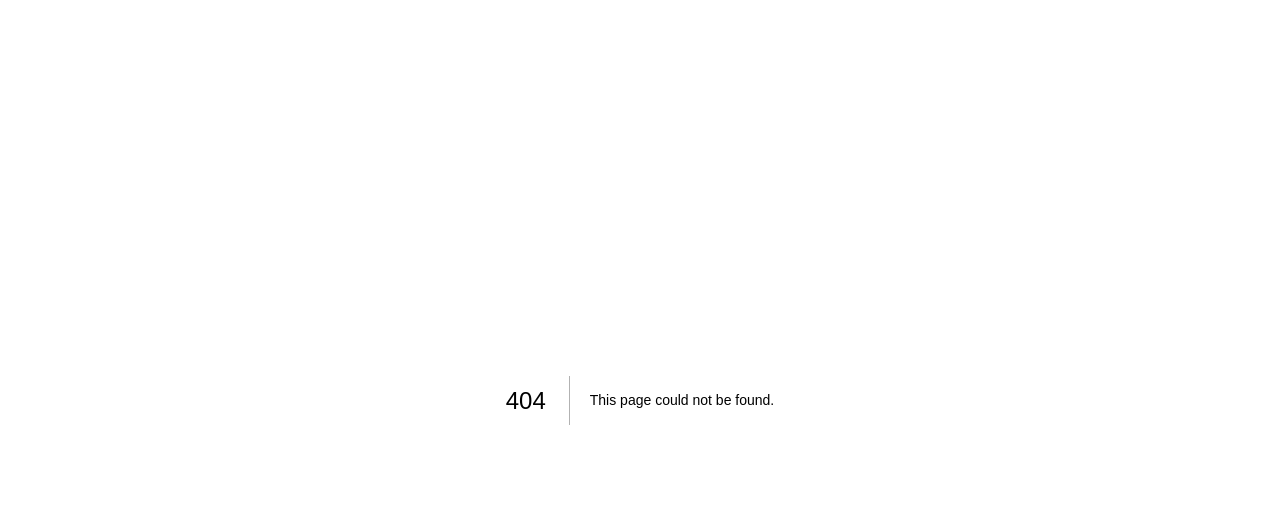
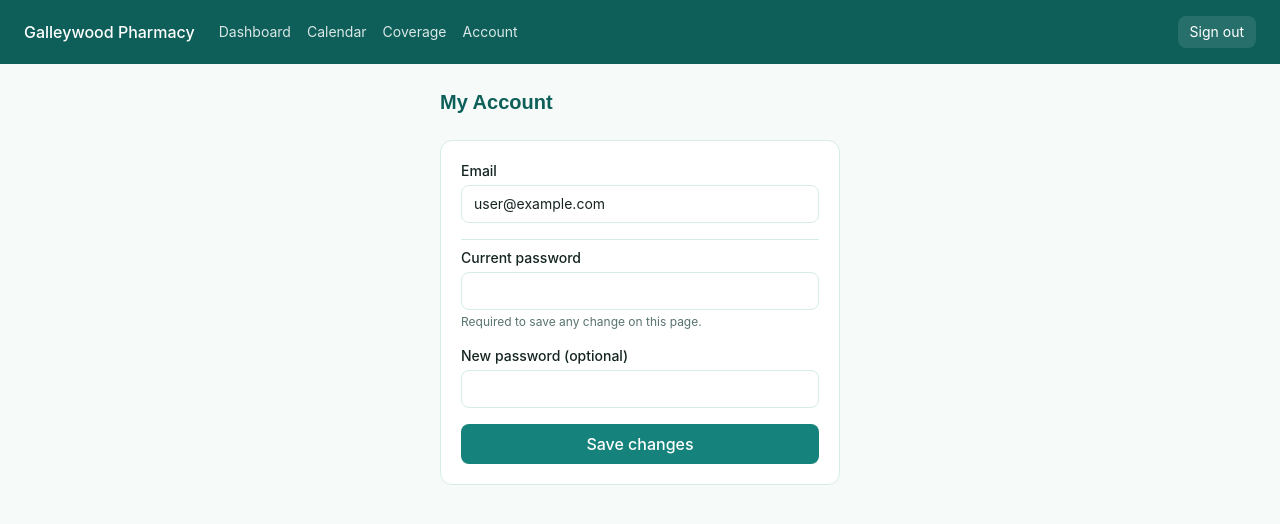
Before and after one commit to GalleywoodPharmacy/galleywood-leave-tracker, a Next.js app: page /account in a window 1280 px wide. Before the commit this address had no page. Shown: the top 524 px of the page. Built offline with nearby package versions, Linux system fonts and the light colour scheme; no server answers; sample sign-in values are in the browser's storage.

Commit message:
add 8-hour default rota, staff email/password management, self-service account page

```diff
--- /dev/null
+++ b/app/account/page.tsx
@@ -0,0 +1,21 @@
+import { getServerSession } from "next-auth";
+import { redirect } from "next/navigation";
+import { authOptions } from "@/lib/auth";
+import AppNav from "@/components/app-nav";
+import AccountForm from "@/components/account/account-form";
+
+export default async function AccountPage() {
+  const session = await getServerSession(authOptions);
+  if (!session) redirect("/login");
+
+  return (
+    <div className="min-h-screen bg-page">
+      <AppNav isManager={session.user.isManager} />
+
+      <main className="p-6 max-w-md mx-auto space-y-6">
+        <h1 className="text-xl text-header">My Account</h1>
+        <AccountForm currentEmail={session.user.email ?? ""} />
+      </main>
+    </div>
+  );
+}
--- /dev/null
+++ b/app/api/account/route.ts
@@ -0,0 +1,49 @@
+import { NextResponse } from "next/server";
+import { z } from "zod";
+import { getServerSession } from "next-auth";
+import { authOptions } from "@/lib/auth";
+import { prisma } from "@/lib/prisma";
+import { hashPassword, verifyPassword } from "@/lib/password";
+
+const schema = z.object({
+  email: z.string().email(),
+  currentPassword: z.string().min(1, "Enter your current password"),
+  newPassword: z.string().min(8, "New password must be at least 8 characters").optional(),
+});
+
+export async function PATCH(req: Request) {
+  const session = await getServerSession(authOptions);
+  if (!session) return NextResponse.json({ error: "Not signed in" }, { status: 401 });
+
+  const parsed = schema.safeParse(await req.json());
+  if (!parsed.success) {
+    return NextResponse.json({ error: parsed.error.issues[0]?.message ?? "Invalid request" }, { status: 400 });
+  }
+
+  const user = await prisma.user.findUniqueOrThrow({ where: { id: session.user.id } });
+  if (!user.passwordHash) {
+    return NextResponse.json({ error: "This account has no password set yet — ask a manager for help." }, { status: 400 });
+  }
+
+  const valid = await verifyPassword(parsed.data.currentPassword, user.passwordHash);
+  if (!valid) {
+    return NextResponse.json({ error: "Current password is incorrect." }, { status: 400 });
+  }
+
+  const normalizedEmail = parsed.data.email.toLowerCase().trim();
+  if (normalizedEmail !== user.email) {
+    const existing = await prisma.user.findUnique({ where: { email: normalizedEmail } });
+    if (existing) {
+      return NextResponse.json({ error: "That email is already in use." }, { status: 409 });
+    }
+  }
+
+  const updateData: { email: string; passwordHash?: string } = { email: normalizedEmail };
+  if (parsed.data.newPassword) {
+    updateData.passwordHash = await hashPassword(parsed.data.newPassword);
+  }
+
+  await prisma.user.update({ where: { id: session.user.id }, data: updateData });
+
+  return NextResponse.json({ ok: true });
+}
--- a/app/api/settings/staff/[id]/route.ts
+++ b/app/api/settings/staff/[id]/route.ts
@@ -3,6 +3,7 @@ import { z } from "zod";
 import { requireManager } from "@/lib/require-manager";
 import { prisma } from "@/lib/prisma";
 import { computeStatutoryAnnualHoursForUser } from "@/lib/leave";
+import { hashPassword } from "@/lib/password";
 
 export async function GET(req: Request, { params }: { params: { id: string } }) {
   const check = await requireManager();
@@ -17,8 +18,10 @@ export async function GET(req: Request, { params }: { params: { id: string } })
 
 const updateSchema = z.object({
   name: z.string().min(1).optional(),
+  email: z.string().email().optional(),
   isManager: z.boolean().optional(),
   allowanceAnnualHours: z.number().nonnegative().optional(),
+  newPassword: z.string().min(8, "Password must be at least 8 characters").optional(),
 });
 
 export async function PATCH(req: Request, { params }: { params: { id: string } }) {
@@ -26,7 +29,9 @@ export async function PATCH(req: Request, { params }: { params: { id: string } }
   if (check instanceof NextResponse) return check;
 
   const parsed = updateSchema.safeParse(await req.json());
-  if (!parsed.success) return NextResponse.json({ error: "Invalid update" }, { status: 400 });
+  if (!parsed.success) {
+    return NextResponse.json({ error: parsed.error.issues[0]?.message ?? "Invalid update" }, { status: 400 });
+  }
 
   if (parsed.data.isManager === false) {
     const managerCount = await prisma.user.count({ where: { isManager: true } });
@@ -36,9 +41,32 @@ export async function PATCH(req: Request, { params }: { params: { id: string } }
     }
   }
 
+  const { email, newPassword, ...rest } = parsed.data;
+
+  const updateData: {
+    name?: string;
+    isManager?: boolean;
+    allowanceAnnualHours?: number;
+    email?: string;
+    passwordHash?: string;
+  } = { ...rest };
+
+  if (email) {
+    const normalizedEmail = email.toLowerCase().trim();
+    const existing = await prisma.user.findUnique({ where: { email: normalizedEmail } });
+    if (existing && existing.id !== params.id) {
+      return NextResponse.json({ error: "That email is already in use." }, { status: 409 });
+    }
+    updateData.email = normalizedEmail;
+  }
+
+  if (newPassword) {
+    updateData.passwordHash = await hashPassword(newPassword);
+  }
+
   const user = await prisma.user.update({
     where: { id: params.id },
-    data: parsed.data,
+    data: updateData,
     select: {
       id: true,
       name: true,
--- /dev/null
+++ b/components/account/account-form.tsx
@@ -0,0 +1,112 @@
+"use client";
+
+import { useState } from "react";
+import { useRouter } from "next/navigation";
+
+export default function AccountForm({ currentEmail }: { currentEmail: string }) {
+  const router = useRouter();
+  const [email, setEmail] = useState(currentEmail);
+  const [currentPassword, setCurrentPassword] = useState("");
+  const [newPassword, setNewPassword] = useState("");
+  const [confirmPassword, setConfirmPassword] = useState("");
+  const [error, setError] = useState<string | null>(null);
+  const [success, setSuccess] = useState<string | null>(null);
+  const [submitting, setSubmitting] = useState(false);
+
+  async function handleSubmit(e: React.FormEvent) {
+    e.preventDefault();
+    setError(null);
+    setSuccess(null);
+
+    if (!currentPassword) {
+      setError("Enter your current password to make changes.");
+      return;
+    }
+    if (newPassword && newPassword !== confirmPassword) {
+      setError("New password and confirmation don't match.");
+      return;
+    }
+
+    setSubmitting(true);
+    const res = await fetch("/api/account", {
+      method: "PATCH",
+      headers: { "Content-Type": "application/json" },
+      body: JSON.stringify({
+        email,
+        currentPassword,
+        newPassword: newPassword || undefined,
+      }),
+    });
+    setSubmitting(false);
+    const data = await res.json().catch(() => ({}));
+
+    if (!res.ok) {
+      setError(data.error ?? "Couldn't save your changes.");
+      return;
+    }
+
+    setCurrentPassword("");
+    setNewPassword("");
+    setConfirmPassword("");
+    setSuccess("Saved. If you changed your email, sign out and back in to see it everywhere.");
+    router.refresh();
+  }
+
+  return (
+    <form onSubmit={handleSubmit} className="bg-white border border-line rounded-xl p-5 space-y-4">
+      <div>
+        <label className="block text-sm font-medium text-ink mb-1">Email</label>
+        <input
+          type="email"
+          value={email}
+          onChange={(e) => setEmail(e.target.value)}
+          className="w-full rounded-lg border border-line px-3 py-2 text-sm focus:outline-none focus:ring-2 focus:ring-accent"
+        />
+      </div>
+
+      <div className="pt-2 border-t border-line">
+        <label className="block text-sm font-medium text-ink mb-1">Current password</label>
+        <input
+          type="password"
+          value={currentPassword}
+          onChange={(e) => setCurrentPassword(e.target.value)}
+          className="w-full rounded-lg border border-line px-3 py-2 text-sm focus:outline-none focus:ring-2 focus:ring-accent"
+        />
+        <p className="text-xs text-ink-soft mt-1">Required to save any change on this page.</p>
+      </div>
+
+      <div>
+        <label className="block text-sm font-medium text-ink mb-1">New password (optional)</label>
+        <input
+          type="password"
+          value={newPassword}
+          onChange={(e) => setNewPassword(e.target.value)}
+          className="w-full rounded-lg border border-line px-3 py-2 text-sm focus:outline-none focus:ring-2 focus:ring-accent"
+        />
+      </div>
+
+      {newPassword && (
+        <div>
+          <label className="block text-sm font-medium text-ink mb-1">Confirm new password</label>
+          <input
+            type="password"
+            value={confirmPassword}
+            onChange={(e) => setConfirmPassword(e.target.value)}
+            className="w-full rounded-lg border border-line px-3 py-2 text-sm focus:outline-none focus:ring-2 focus:ring-accent"
+          />
+        </div>
+      )}
+
+      {error && <p className="text-sm text-declined">{error}</p>}
+      {success && <p className="text-sm text-primary">{success}</p>}
+
+      <button
+        type="submit"
+        disabled={submitting}
+        className="w-full rounded-lg bg-primary text-white font-medium py-2 hover:bg-header transition-colors disabled:opacity-60"
+      >
+        {submitting ? "Saving…" : "Save changes"}
+      </button>
+    </form>
+  );
+}
--- a/components/app-nav.tsx
+++ b/components/app-nav.tsx
@@ -5,6 +5,7 @@ const LINKS = [
   { href: "/dashboard", label: "Dashboard" },
   { href: "/calendar", label: "Calendar" },
   { href: "/coverage", label: "Coverage" },
+  { href: "/account", label: "Account" },
 ];
 
 export default function AppNav({ isManager }: { isManager: boolean }) {
--- a/components/settings/staff-table.tsx
+++ b/components/settings/staff-table.tsx
@@ -19,6 +19,8 @@ function StaffRow({ member, zebra }: { member: StaffMember; zebra: boolean }) {
   const [error, setError] = useState<string | null>(null);
   const [annual, setAnnual] = useState(String(member.allowanceAnnualHours));
   const [isManager, setIsManager] = useState(member.isManager);
+  const [email, setEmail] = useState(member.email);
+  const [newPassword, setNewPassword] = useState("");
 
   async function calculateAnnual() {
     setError(null);
@@ -42,6 +44,8 @@ function StaffRow({ member, zebra }: { member: StaffMember; zebra: boolean }) {
       body: JSON.stringify({
         allowanceAnnualHours: parseFloat(annual),
         isManager,
+        email,
+        ...(newPassword.trim() ? { newPassword: newPassword.trim() } : {}),
       }),
     });
     setBusy(false);
@@ -50,6 +54,7 @@ function StaffRow({ member, zebra }: { member: StaffMember; zebra: boolean }) {
       setError(data.error ?? "Couldn't save.");
       return;
     }
+    setNewPassword("");
     setEditing(false);
     router.refresh();
   }
@@ -68,42 +73,86 @@ function StaffRow({ member, zebra }: { member: StaffMember; zebra: boolean }) {
     router.refresh();
   }
 
+  if (editing) {
+    return (
+      <tr className={zebra ? "bg-card/40" : ""}>
+        <td colSpan={4} className="px-5 py-4 border-t border-line">
+          <div className="grid grid-cols-1 sm:grid-cols-2 gap-3">
+            <div>
+              <label className="block text-xs text-ink-soft mb-1">Email</label>
+              <input
+                type="email"
+                value={email}
+                onChange={(e) => setEmail(e.target.value)}
+                className="w-full rounded-lg border border-line px-2 py-1.5 text-sm"
+              />
+            </div>
+            <div>
+              <label className="block text-xs text-ink-soft mb-1">New password (leave blank to keep current)</label>
+              <input
+                type="text"
+                value={newPassword}
+                onChange={(e) => setNewPassword(e.target.value)}
+                placeholder="••••••••"
+                className="w-full rounded-lg border border-line px-2 py-1.5 text-sm font-mono"
+              />
+            </div>
+            <div>
+              <label className="block text-xs text-ink-soft mb-1">Annual allowance (hours)</label>
+              <input
+                value={annual}
+                onChange={(e) => setAnnual(e.target.value)}
+                className="w-28 rounded-lg border border-line px-2 py-1.5 text-sm font-mono"
+              />
+              <button
+                type="button"
+                disabled={calculating}
+                onClick={calculateAnnual}
+                className="block text-[11px] text-coverage hover:underline mt-1 disabled:opacity-60"
+              >
+                {calculating ? "Calculating…" : "Calculate from rota"}
+              </button>
+            </div>
+            <div className="flex items-end">
+              <label className="flex items-center gap-2 text-sm text-ink">
+                <input type="checkbox" checked={isManager} onChange={(e) => setIsManager(e.target.checked)} />
+                Manager
+              </label>
+            </div>
+          </div>
+
+          {error && <p className="text-sm text-declined mt-3">{error}</p>}
+
+          <div className="flex gap-3 mt-3">
+            <button
+              disabled={busy}
+              onClick={save}
+              className="rounded-lg bg-primary text-white text-sm px-4 py-1.5 hover:bg-header disabled:opacity-60"
+            >
+              Save
+            </button>
+            <button
+              onClick={() => {
+                setEditing(false);
+                setNewPassword("");
+                setEmail(member.email);
+              }}
+              className="rounded-lg border border-line text-sm px-4 py-1.5 hover:bg-card"
+            >
+              Cancel
+            </button>
+          </div>
+        </td>
+      </tr>
+    );
+  }
+
   return (
     <tr className={zebra ? "bg-card/40" : ""}>
       <td className="px-5 py-3 border-t border-line">
         <div className="font-medium">{member.name}</div>
         <div className="text-xs text-ink-soft">{member.email}</div>
       </td>
-      {editing ? (
-        <>
-          <td className="px-5 py-3 border-t border-line">
-            <input value={annual} onChange={(e) => setAnnual(e.target.value)} className="w-16 rounded border border-line px-1.5 py-1 text-xs font-mono" />
-            <button
-              type="button"
-              disabled={calculating}
-              onClick={calculateAnnual}
-              className="block text-[11px] text-coverage hover:underline mt-0.5 disabled:opacity-60"
-            >
-              {calculating ? "Calculating…" : "Calculate from rota"}
-            </button>
-          </td>
-          <td className="px-5 py-3 border-t border-line">
-            <label className="flex items-center gap-1 text-xs">
-              <input type="checkbox" checked={isManager} onChange={(e) => setIsManager(e.target.checked)} />
-              Manager
-            </label>
-          </td>
-          <td className="px-5 py-3 border-t border-line text-right space-x-3 text-xs">
-            <button disabled={busy} onClick={save} className="text-primary hover:underline disabled:opacity-60">
-              Save
-            </button>
-            <button onClick={() => setEditing(false)} className="text-ink-soft hover:underline">
-              Cancel
-            </button>
-          </td>
-        </>
-      ) : (
-        <>
       <td className="px-5 py-3 border-t border-line font-mono">{member.allowanceAnnualHours}h</td>
       <td className="px-5 py-3 border-t border-line text-xs">{member.isManager ? "Manager" : "Staff"}</td>
       <td className="px-5 py-3 border-t border-line text-right space-x-3 text-xs">
@@ -114,13 +163,6 @@ function StaffRow({ member, zebra }: { member: StaffMember; zebra: boolean }) {
           Remove
         </button>
       </td>
-        </>
-      )}
-      {error && (
-        <td colSpan={4} className="px-5 pb-2 text-xs text-declined">
-          {error}
-        </td>
-      )}
     </tr>
   );
 }
@@ -218,9 +260,8 @@ export default function StaffTable({ staff }: { staff: StaffMember[] }) {
           </tbody>
         </table>
         <p className="text-xs text-ink-soft px-5 py-3 border-t border-line">
-          "Calculate from rota" fills in the Annual field using (this person's weekly rota hours × 5.6) minus any
-          bank-holiday hours that fall on a day they work this year — set their rota in Staff rotas below first.
-          It only fills the box; click Save to apply it.
+          Click Edit to change someone's email, reset their password, adjust their annual allowance, or change their role.
+          Leave the password box blank to keep their current password unchanged.
         </p>
       </div>
       <AddStaffForm />
--- a/lib/business-rules.ts
+++ b/lib/business-rules.ts
@@ -3,13 +3,13 @@ export type ClosedReason =
   | { closed: true; reason: "sunday" | "bank-holiday" | "extra-closure"; label: string };
 
 const HOURS_BY_WEEKDAY: Record<number, number> = {
-  0: 0,
+  0: 0, // Sunday
   1: 7.5,
   2: 7.5,
   3: 7.5,
   4: 7.5,
   5: 7.5,
-  6: 4,
+  6: 4, // Saturday
 };
 
 function toUTCDate(d: Date): Date {
--- a/lib/leave.ts
+++ b/lib/leave.ts
@@ -17,7 +17,7 @@ export async function loadExtraClosedDates(): Promise<Map<string, string>> {
   return map;
 }
 
-export const DEFAULT_ROTA: WeeklyRota = { sun: 0, mon: 7.5, tue: 7.5, wed: 7.5, thu: 7.5, fri: 7.5, sat: 4 };
+export const DEFAULT_ROTA: WeeklyRota = { sun: 0, mon: 8, tue: 8, wed: 8, thu: 8, fri: 8, sat: 4 };
 
 export async function getRotaForUser(userId: string): Promise<WeeklyRota> {
   const rota = await prisma.staffRota.findUnique({ where: { userId } });
@@ -57,7 +57,7 @@ export type LeaveBalance = {
   remainingDaysApprox: number;
 };
 
-const STANDARD_DAY_HOURS = 7.5;
+const STANDARD_DAY_HOURS = 8;
 
 export async function getBalance(userId: string, excludeRequestId?: string): Promise<LeaveBalance> {
   const user = await prisma.user.findUniqueOrThrow({ where: { id: userId } });
--- a/middleware.ts
+++ b/middleware.ts
@@ -7,7 +7,7 @@ import type { NextRequest } from "next/server";
 const MANAGER_ONLY_PREFIXES = ["/team", "/settings"];
 
 // Everything under these prefixes requires a signed-in user.
-const PROTECTED_PREFIXES = ["/dashboard", "/leave", "/calendar", "/coverage", "/team", "/settings"];
+const PROTECTED_PREFIXES = ["/dashboard", "/leave", "/calendar", "/coverage", "/team", "/settings", "/account"];
 
 export async function middleware(req: NextRequest) {
   const { pathname } = req.nextUrl;
@@ -32,5 +32,5 @@ export async function middleware(req: NextRequest) {
 }
 
 export const config = {
-  matcher: ["/dashboard/:path*", "/leave/:path*", "/calendar/:path*", "/coverage/:path*", "/team/:path*", "/settings/:path*"],
+  matcher: ["/dashboard/:path*", "/leave/:path*", "/calendar/:path*", "/coverage/:path*", "/team/:path*", "/settings/:path*", "/account/:path*"],
 };
```
Lines whose indentation alone changed are shown as unchanged.
